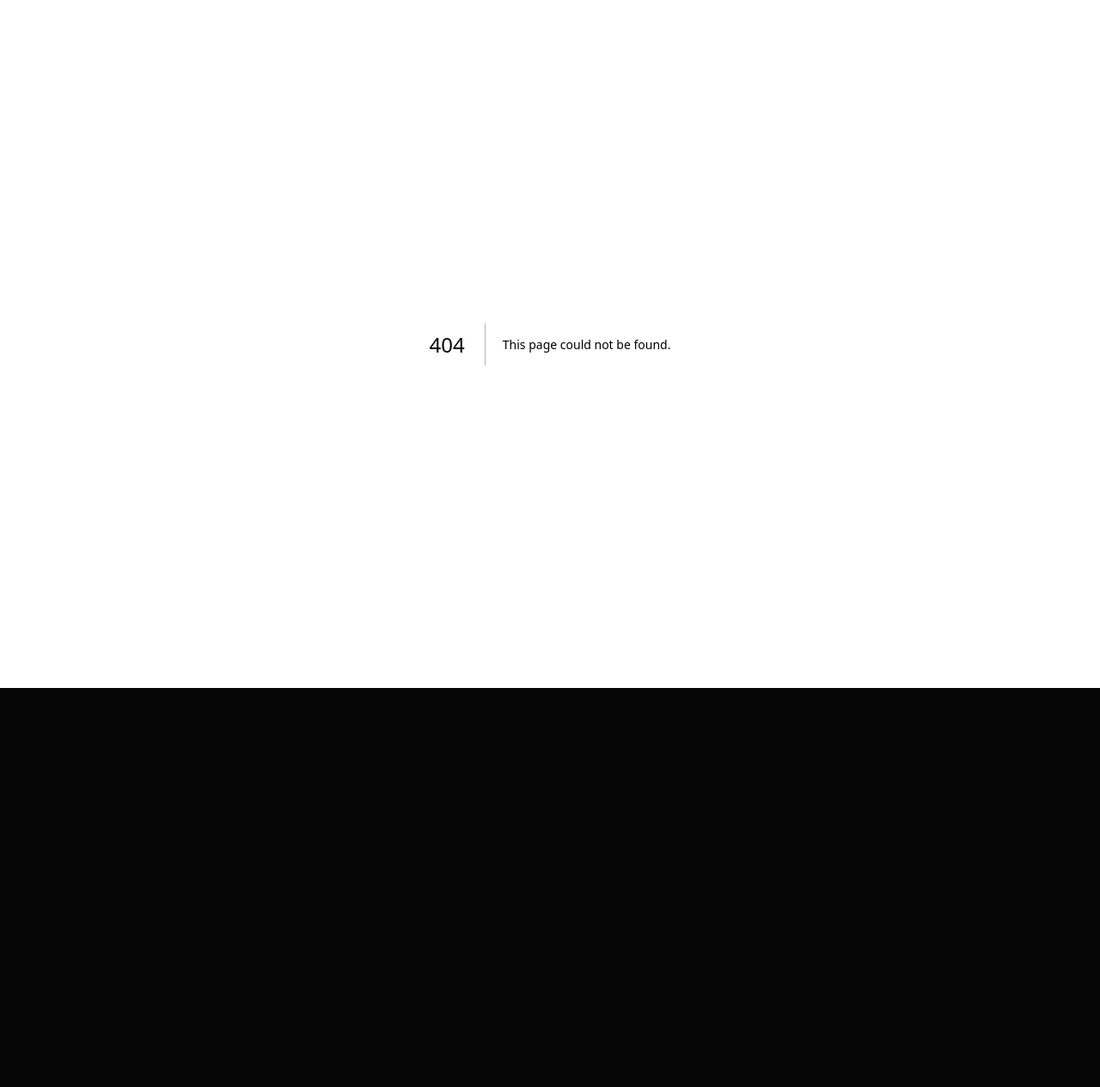
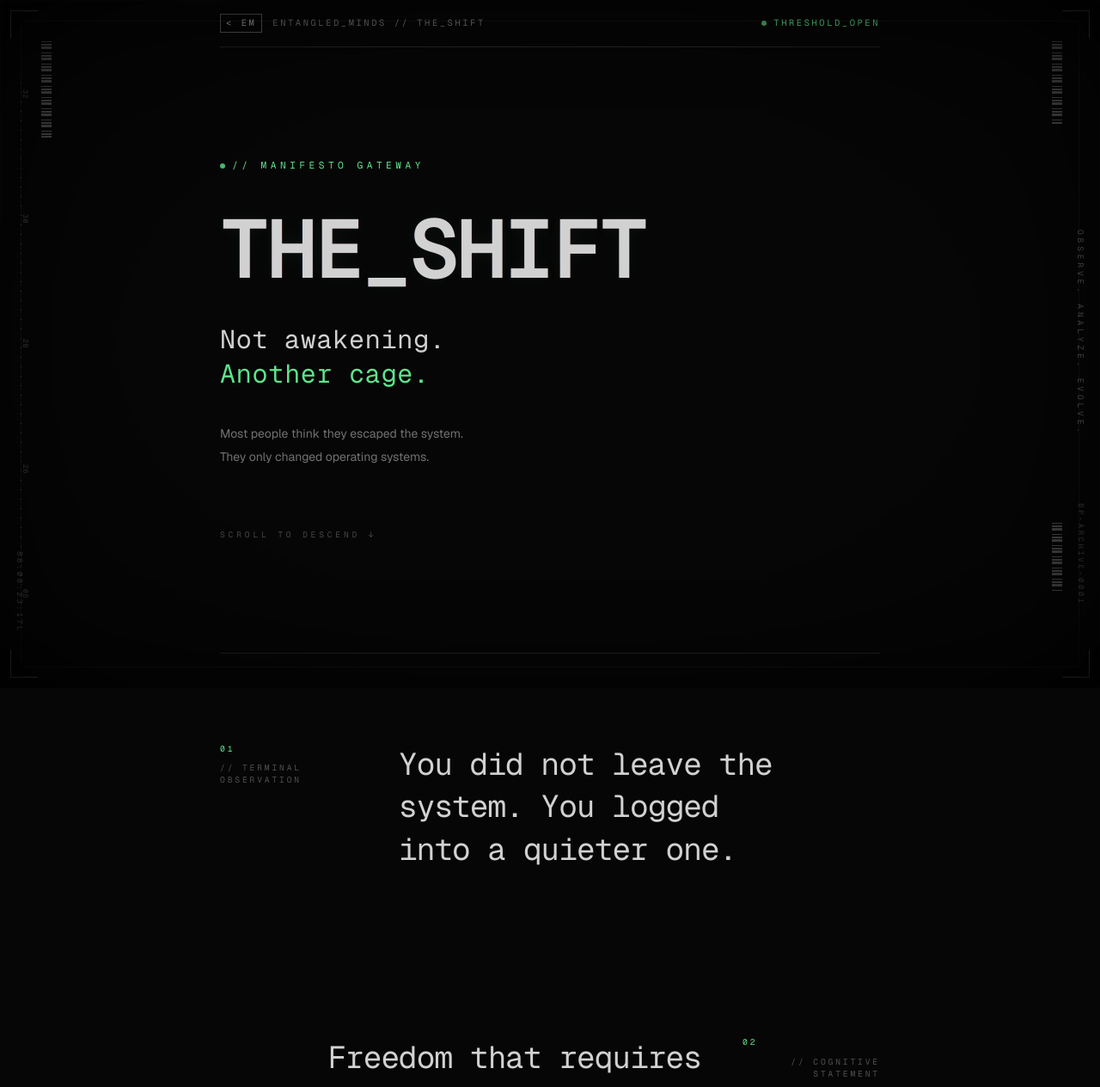
Before and after one commit to layrablackscreatives/entangled_minds_hub, a Next.js app: page /the-shift in a window 1280 px wide. Before the commit this address had no page. Shown: the top 1264 px of the page at 86% size. Before the commit the page ends 800 px from the top, so only its background shows below. Built offline with nearby package versions, Linux system fonts and the light colour scheme.

Commit message:
feat: introduce TheShiftPage component with metadata and manifesto fragments

```diff
--- /dev/null
+++ b/app/the-shift/page.tsx
@@ -0,0 +1,164 @@
+import type { Metadata } from "next"
+import { SystemChrome } from "@/components/system-chrome"
+import { SystemFooter } from "@/components/system-footer"
+import { OperationalTicker } from "@/components/operational-ticker"
+
+export const metadata: Metadata = {
+  title: "THE_SHIFT // ENTANGLED_MINDS",
+  description:
+    "Not awakening. Another cage. THE_SHIFT is not information. It is perception restructuring. A threshold for those who only changed operating systems.",
+}
+
+// Editable external destination for the final CTA.
+const ENTER_SYSTEM_URL = "/operator-protocol"
+
+const FRAGMENTS = [
+  {
+    tag: "// terminal observation",
+    body: "You did not leave the system. You logged into a quieter one.",
+  },
+  {
+    tag: "// cognitive statement",
+    body: "Freedom that requires no discipline was never freedom. It was a softer enclosure.",
+  },
+  {
+    tag: "// philosophical interruption",
+    body: "The most effective cage is the one you decorate yourself and call a worldview.",
+  },
+  {
+    tag: "// system warning",
+    body: "Comfort is a containment protocol. It does not restrain you. It convinces you not to move.",
+  },
+  {
+    tag: "// terminal observation",
+    body: "You were given new language, new rituals, new gurus. The architecture underneath never changed.",
+  },
+  {
+    tag: "// cognitive statement",
+    body: "Rebellion that fits neatly inside the market is not rebellion. It is a product line.",
+  },
+]
+
+export default function TheShiftPage() {
+  return (
+    <div className="crt-screen noise-overlay scanlines relative min-h-screen overflow-hidden bg-background text-foreground">
+      <SystemChrome />
+
+      <div className="relative z-10 mx-auto flex min-h-screen max-w-4xl flex-col px-6 lg:px-16">
+        {/* top system bar */}
+        <header className="flex items-center justify-between border-b border-border py-4 font-mono text-[0.65rem] uppercase tracking-[0.25em] text-muted-foreground">
+          <div className="flex items-center gap-3">
+            <a
+              href="/"
+              className="border border-foreground/40 px-1.5 py-0.5 text-foreground/80 transition-colors hover:border-terminal/60 hover:text-terminal"
+            >
+              {"<"} EM
+            </a>
+            <span className="hidden sm:inline">ENTANGLED_MINDS // THE_SHIFT</span>
+          </div>
+          <span className="flex items-center gap-2 text-terminal">
+            <span className="inline-block h-1.5 w-1.5 animate-pulse rounded-full bg-terminal" />
+            THRESHOLD_OPEN
+          </span>
+        </header>
+
+        {/* SECTION 1 — MINIMAL OPENING */}
+        <section className="flex min-h-[88vh] flex-col justify-center gap-10 py-24">
+          <p className="flex items-center gap-2 font-mono text-[0.7rem] uppercase tracking-[0.4em] text-terminal">
+            <span className="inline-block h-1.5 w-1.5 animate-pulse rounded-full bg-terminal" />
+            // manifesto gateway
+          </p>
+
+          <h1
+            data-text="THE_SHIFT"
+            className="glitch-title crt-aberration text-balance font-mono text-5xl font-semibold leading-none tracking-tight text-foreground sm:text-7xl lg:text-8xl"
+          >
+            THE_SHIFT
+            <span className="cursor-blink ml-2 text-terminal">_</span>
+          </h1>
+
+          <div className="space-y-1 font-mono text-xl tracking-wide text-foreground sm:text-3xl">
+            <p>Not awakening.</p>
+            <p className="text-terminal">Another cage.</p>
+          </div>
+
+          <div className="max-w-md space-y-1 text-pretty text-sm leading-relaxed text-muted-foreground">
+            <p>Most people think they escaped the system.</p>
+            <p>They only changed operating systems.</p>
+          </div>
+
+          <p className="pt-8 font-mono text-[0.6rem] uppercase tracking-[0.4em] text-muted-foreground/60">
+            scroll to descend ↓
+          </p>
+        </section>
+
+        {/* SECTION 2 — MANIFESTO FRAGMENTS */}
+        <section className="flex flex-col gap-px border-y border-border py-2">
+          {FRAGMENTS.map((fragment, i) => (
+            <div
+              key={i}
+              className={`group flex flex-col gap-4 py-16 sm:flex-row sm:gap-12 sm:py-24 ${
+                i % 2 === 1 ? "sm:flex-row-reverse sm:text-right" : ""
+              }`}
+            >
+              <div className="flex shrink-0 items-start gap-3 font-mono text-[0.6rem] uppercase tracking-[0.3em] text-terminal-dim sm:w-40 sm:flex-col sm:gap-2">
+                <span className="text-terminal">{String(i + 1).padStart(2, "0")}</span>
+                <span className="text-muted-foreground/70">{fragment.tag}</span>
+              </div>
+              <p className="max-w-2xl text-balance font-mono text-2xl leading-snug tracking-tight text-foreground transition-colors duration-500 group-hover:text-terminal sm:text-4xl">
+                {fragment.body}
+              </p>
+            </div>
+          ))}
+        </section>
+
+        {/* SECTION 3 — TRANSITION MESSAGE */}
+        <section className="flex min-h-[70vh] flex-col items-center justify-center gap-8 py-24 text-center">
+          <span className="font-mono text-[0.65rem] uppercase tracking-[0.4em] text-terminal-dim">
+            // perception restructuring
+          </span>
+          <blockquote className="max-w-3xl text-balance font-mono text-3xl leading-tight tracking-tight text-foreground sm:text-5xl">
+            <span className="text-muted-foreground">You are not accessing information.</span>
+            <br />
+            You are accessing{" "}
+            <span className="text-terminal">perception restructuring</span>.
+          </blockquote>
+        </section>
+
+        {/* SECTION 4 — FINAL CTA */}
+        <section className="flex flex-col items-center gap-10 border-t border-border py-28 text-center">
+          <p className="flex items-center gap-2 font-mono text-[0.7rem] uppercase tracking-[0.4em] text-terminal">
+            <span className="inline-block h-1.5 w-1.5 animate-pulse rounded-full bg-terminal" />
+            // threshold ready
+          </p>
+
+          <h2
+            data-text="CROSS_THE_THRESHOLD"
+            className="glitch-title crt-aberration text-balance font-mono text-3xl font-semibold tracking-tight text-foreground sm:text-5xl"
+          >
+            CROSS_THE_THRESHOLD
+          </h2>
+
+          <a
+            href={ENTER_SYSTEM_URL}
+            className="group relative inline-flex items-center gap-3 border border-terminal/50 px-10 py-5 font-mono text-sm uppercase tracking-[0.25em] text-terminal transition-colors duration-300 hover:bg-terminal hover:text-background"
+          >
+            <span className="pointer-events-none absolute -left-px -top-px h-2.5 w-2.5 border-l border-t border-terminal" />
+            <span className="pointer-events-none absolute -bottom-px -right-px h-2.5 w-2.5 border-b border-r border-terminal" />
+            <span className="text-terminal-dim group-hover:text-background">{">"}</span>
+            ENTER_THE_SYSTEM_
+          </a>
+
+          <p className="max-w-sm text-pretty text-xs leading-relaxed text-muted-foreground/70">
+            There is no return path to who you were before this page.
+          </p>
+        </section>
+      </div>
+
+      <div className="relative z-10">
+        <OperationalTicker />
+        <SystemFooter />
+      </div>
+    </div>
+  )
+}
```
